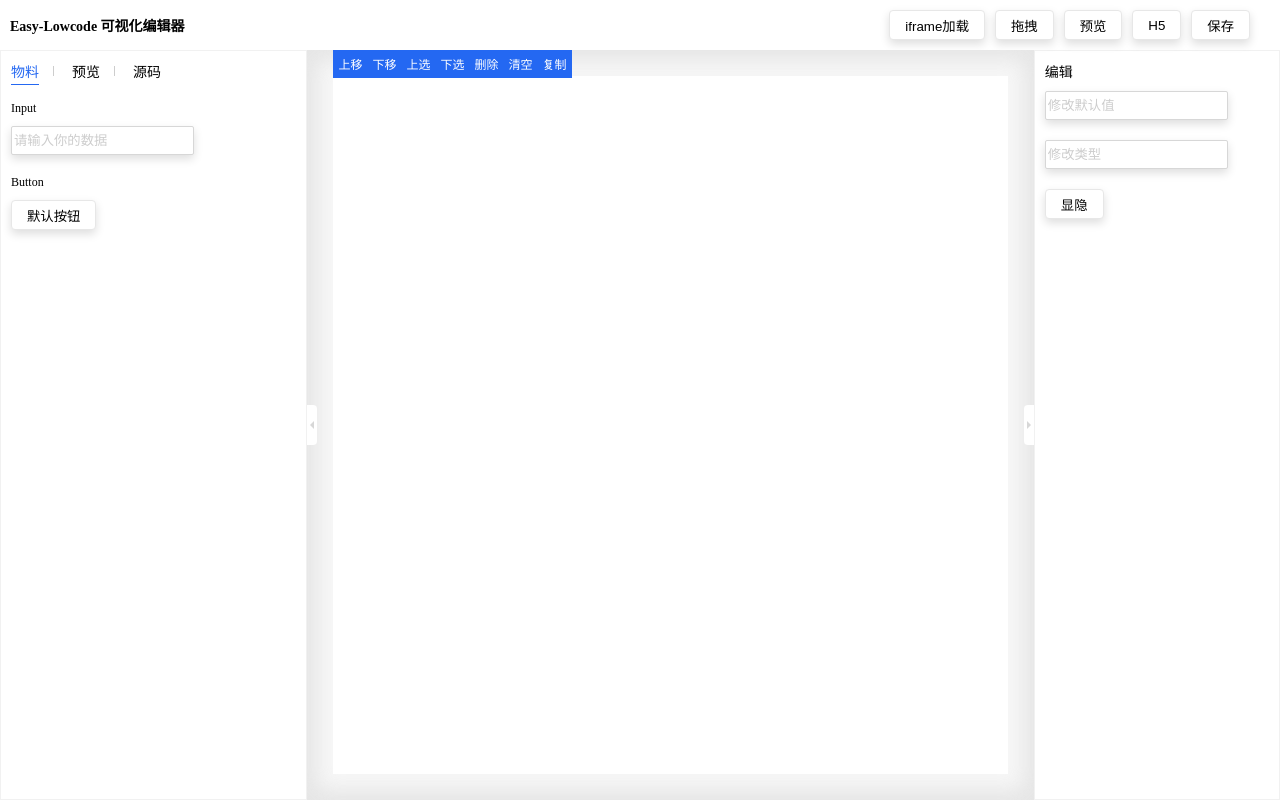
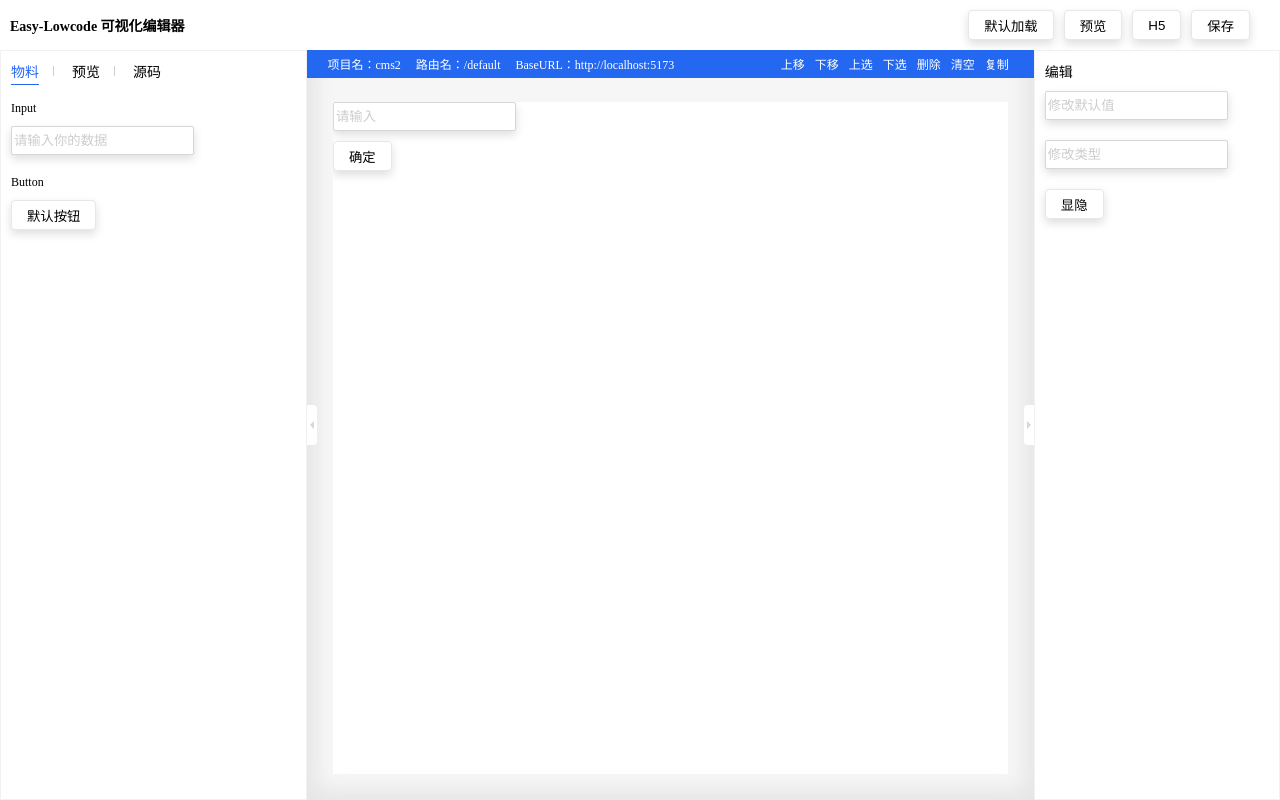
Before and after one commit to ccj-007/easy-lowcode, a React (Vite) app: page /edit in a window 1280 px wide. Built offline with nearby package versions, Linux system fonts and the light colour scheme.

Commit message:
style:更新ui

```diff
--- a/src/layout/Main.tsx
+++ b/src/layout/Main.tsx
@@ -190,6 +190,14 @@ const Main = React.forwardRef((props: Props, ref: React.ForwardedRef<HTMLDivElem
       <div className="layout-mid-tools" >
         {
           order && <div className='tools'>
+            <div className='tools-status'>
+              项目名：{'cms2'}
+              &nbsp;&nbsp;&nbsp;&nbsp;
+              路由名：{'/default'}
+              &nbsp;&nbsp;&nbsp;&nbsp;
+              BaseURL：{'http://localhost:5173'}
+            </div>
+            <div className='tools-edit'>
               <div className="tools-item" onClick={editUp}>上移</div>
               <div className="tools-item" onClick={editDown}>下移</div>
               <div className="tools-item" onClick={selectUp}>上选</div>
@@ -197,6 +205,7 @@ const Main = React.forwardRef((props: Props, ref: React.ForwardedRef<HTMLDivElem
               <div className="tools-item" onClick={selectDel}>删除</div>
               <div className="tools-item" onClick={clearJSON}>清空</div>
               <div className="tools-item" onClick={copy}>复制</div>
+            </div>
           </div>
         }
       </div>
--- a/src/layout/Navbar.tsx
+++ b/src/layout/Navbar.tsx
@@ -48,9 +48,6 @@ const Navbar = (props: Props) => {
         <button className="navbar-btn btn" onClick={handleIframe}>
           {isIframe ? '默认加载' : 'iframe加载'}
         </button>
-        <button className="navbar-btn btn" onClick={handleOrder}>
-          {order ? '拖拽' : '编排'}
-        </button>
         <button className="navbar-btn btn" onClick={handlePreview}>
           {preview ? '编辑' : '预览'}
         </button>
--- a/src/package/editor/handler.ts
+++ b/src/package/editor/handler.ts
@@ -33,12 +33,11 @@ export const handleEditor = (json: GlobalJSON, options: { id: string }) => {
     })
 
     if (options.id) {
-        let rootDOM = document.getElementById(options.id)
+        let rootDOM = document.getElementById(options.id) as HTMLElement
         rootDOM && rootDOM.addEventListener('mouseover', (e: MouseEvent) => {
             store.pageX = e.pageX
             store.pageY = e.pageY
             console.log("store position", store.pageX, store.pageY);
-
         })
     }
 }
--- a/src/static/css/main.css
+++ b/src/static/css/main.css
@@ -44,14 +44,16 @@
 .layout-main-mid {
   position: relative;
   box-shadow: 0px 0px 20px 10px var(--shadow-color) inset;
-  padding: 26px;
+  padding: 52px 26px 26px 26px;
   background: rgba(235, 235, 235, 0.436);
 }
 
 .layout-mid-tools {
   position: absolute;
   top: 0;
-  left: 26px;
+  left: 0;
+  width: 100%;
+  background: var(--main-color);
   box-sizing: border-box;
   transition: 1s all linear;
 }
@@ -125,6 +127,7 @@
   position: relative;
   border: 1px solid var(--border-primary);
 }
+
 .comp-edit-tool {
   padding: 0 6px;
   box-sizing: border-box;
@@ -141,6 +144,7 @@
   align-items: center;
   justify-content: space-between;
 }
+
 .comp-panels {
   width: 150px;
   position: relative;
@@ -160,10 +164,23 @@
   height: 10px;
 }
 
+.tools-edit {
+  display: flex;
+}
+
 .tools {
+  padding: 0 20px;
+  box-sizing: border-box;
+  display: flex;
+  align-items: center;
+  justify-content: space-between;
+  color: var(--main-white);
+  font-size: 12px;
   width: 100%;
+}
+
+.tools-status {
   display: flex;
-  font-size: 12px;
 }
 
 .tools-item {
@@ -173,7 +190,6 @@
   align-items: center;
   justify-content: center;
   background: var(--main-color);
-  color: var(--main-white);
 }
 
 .cm-scroller {
--- a/src/store/index.ts
+++ b/src/store/index.ts
@@ -1,7 +1,10 @@
 import useStore from './state'
+import { createSelectors } from '@/store/createSelectors'
 
 export { saveGlobalObj, addGlobalObj, editGlobalObj, editEditorObj } from "./action";
 
 export { setGlobalObj, setCompName, setSelectComp, setActiveCompId, setEditObj, setActiveEditId, setSelectEdit, setEditName, setPreview, setRenderPC, setOrder, setCodeObj, setLayout, setIframe, setActivePanelId } from "./mutation";
 
+export const STATE = createSelectors(useStore).use
+
 export default useStore
--- a/src/store/state.ts
+++ b/src/store/state.ts
@@ -1,6 +1,5 @@
 import { create } from 'zustand'
 import { RootStore } from '@/types/store'
-import { createSelectors } from '@/store/createSelectors'
 import { defaultGlobalObj } from '@/store/config'
 import { getJSON } from '@/utils/storage'
 import _ from "lodash";
@@ -27,10 +26,9 @@ const useStore = create<RootStore>((set) => ({
         sidebarWidth: 25,
         editWidth: 20,
     },
-    isIframe: false,
+    isIframe: true,
     activePanelId: Panel.comp
 }))
 
-const STATE = createSelectors(useStore).use
 
 export default useStore
```
Also changed, not shown: src/editor/index.ts (line endings or trailing spaces). Lines whose indentation alone changed are shown as unchanged.
